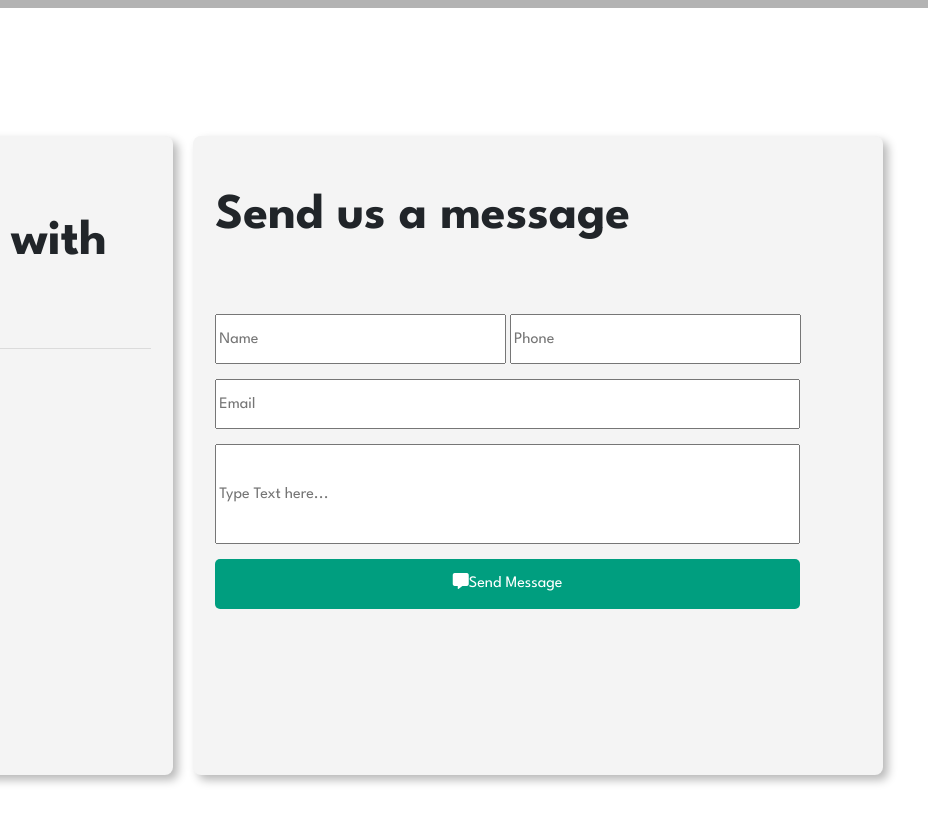
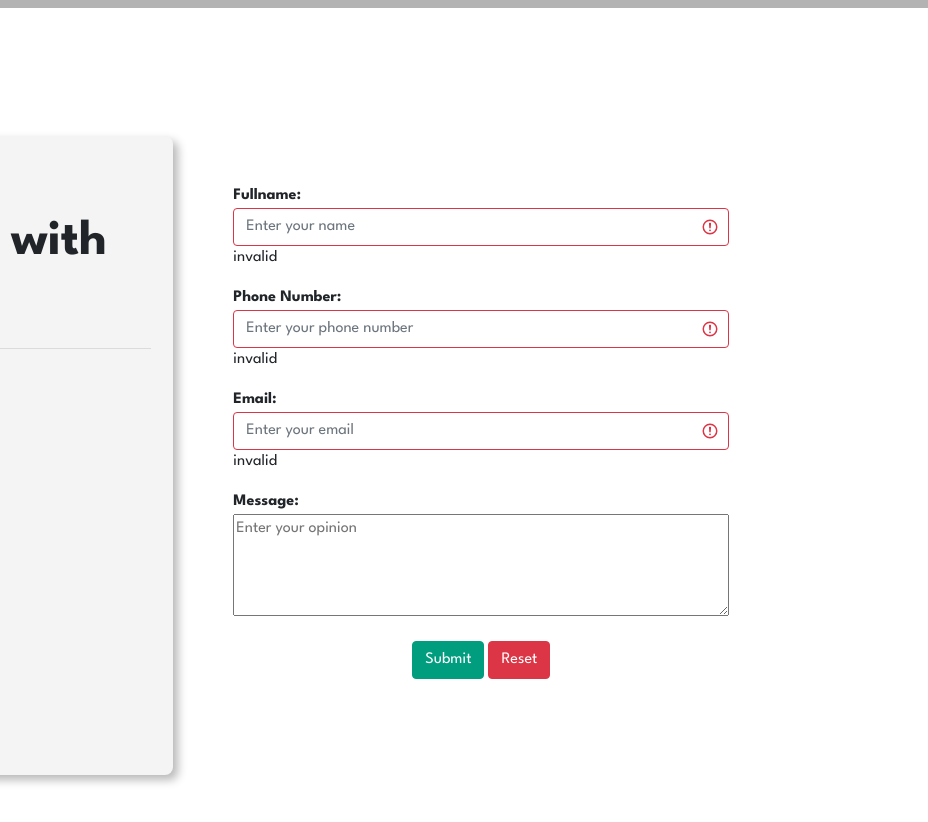
Before and after one commit to sajib9090/shikder-drug-house, a plain HTML site: page contact.html in a window 1280 px wide. Shown: the part 600-1422 px from the top of the page, 352-1280 px from the left. Drawn offline with Linux system fonts and the light colour scheme; a script that the page names is missing.

Commit message:
pharmacy

```diff
--- a/contact.css
+++ b/contact.css
@@ -71,55 +71,7 @@
     margin-top: 0;
     margin-bottom: 0rem;
 }
-.sendMessage{
 
-    width: 56%;
-    background-color: rgb(244, 244, 244);
-    box-shadow: 5px 5px 10px rgb(184, 184, 184);
-    border-radius: 8px;
-    margin-left: 20px;
-}
-.sendMessage-content{
-    padding: 50px 10px;
-}
-.sendMessage-content h1{
-    font-weight: bold;
-}
-.sendMessage-content-form{
-    padding: 40px 0;
-}
-#name{
-    width: 45%;
-    height: 50px;
-    margin-top: 20px;
-}
-#phone{
-    width: 45%;
-    height: 50px;
-    margin-top: 20px;
-}
-#email{
-    width: 90.5%;
-    height: 50px;
-    margin-top: 15px;
-}
-#message{
-    width: 90.5%;
-    height: 100px;
-    margin-top: 15px;
-}
-#send-msg{
-    width: 90.5%;
-    height: 50px;
-    margin-top: 15px;
-    border: none;
-    border-radius: 5px;
-    transition: 1s ease-in-out;
-}
-#send-msg:hover{
-    color: black;
-    background-color: gainsboro;
-}
 .addressMap{
     margin-top: 100px;
 }
--- a/contact.html
+++ b/contact.html
@@ -103,20 +103,37 @@
 
             </div>
             <div class="col-12 col-md-12 col-lg-6 sendMessage">
-              <div class="sendMessage-content">
-                <h1>Send us a message</h1>
-                <div class="sendMessage-content-form">
-                  <input type="text" name="" id="name" placeholder="Name" required>  <input type="text" name="" id="phone" placeholder="Phone" required>
-                  <br>
-                  <input type="text" name="" id="email" placeholder="Email" required>
-                  <br>
-                  <input type="text" id="message" placeholder="Type Text here..." required>
-                  <br>
-                  <button id="send-msg" class="btn-primary"><i class="fa-solid fa-message"></i>Send Message</button>
-
+              <form action="mailto:saifsajib97@gmail.com" method="post" enctype="text/plain" class="was-validated p-5">
+                <div class="form-group mb-3">
+                  <label for="fullname" class="fw-bold">Fullname:</label>
+                  <input class="form-control" type="text" name="" id="" required placeholder="Enter your name">
+                  <div class="valid-feedback">Valid</div>
+                  <div class="ivalid-feedback">invalid</div>
+                </div>
+                <div class="form-group mb-3">
+                  <label for="phone" class="fw-bold">Phone Number:</label>
+                  <input class="form-control" type="number" name="" id="" required placeholder="Enter your phone number">
+                  <div class="valid-feedback">Valid</div>
+                  <div class="ivalid-feedback">invalid</div>
+                </div>
+                <div class="form-group mb-3">
+                  <label for="email" class="fw-bold">Email:</label>
+                  <input class="form-control" type="email" name="" id="" required placeholder="Enter your email">
+                  <div class="valid-feedback">Valid</div>
+                  <div class="ivalid-feedback">invalid</div>
                 </div>
 
-              </div>
+                <div class="form-group mb-3">
+                  <label for="message" class="fw-bold">Message:</label>
+                  <br>
+                  <textarea class="w-100" name="" id="" cols="30" rows="4" placeholder="Enter your opinion"></textarea>
+                </div>
+                <div class="form-group mb-3 text-center">
+                  <input type="submit" value="Submit" class="btn btn-primary">
+                  <input type="reset" value="Reset" class="btn btn-danger">
+                </div>
+
+              </form>
 
             </div>
 
--- a/design.js
+++ /dev/null
@@ -1,61 +0,0 @@
-//animated text
-var TxtType = function(el, toRotate, period) {
-    this.toRotate = toRotate;
-    this.el = el;
-    this.loopNum = 0;
-    this.period = parseInt(period, 10) || 2000;
-    this.txt = '';
-    this.tick();
-    this.isDeleting = false;
-  };
-
-  TxtType.prototype.tick = function() {
-    var i = this.loopNum % this.toRotate.length;
-    var fullTxt = this.toRotate[i];
-
-    if (this.isDeleting) {
-    this.txt = fullTxt.substring(0, this.txt.length - 1);
-    } else {
-    this.txt = fullTxt.substring(0, this.txt.length + 1);
-    }
-
-    this.el.innerHTML = '<span class="wrap">'+this.txt+'</span>';
-
-    var that = this;
-    var delta = 200 - Math.random() * 100;
-
-    if (this.isDeleting) { delta /= 2; }
-
-    if (!this.isDeleting && this.txt === fullTxt) {
-    delta = this.period;
-    this.isDeleting = true;
-    } else if (this.isDeleting && this.txt === '') {
-    this.isDeleting = false;
-    this.loopNum++;
-    delta = 500;
-    }
-
-    setTimeout(function() {
-    that.tick();
-    }, delta);
-  };
-
-  window.onload = function() {
-    var elements = document.getElementsByClassName('typewrite');
-    for (var i=0; i<elements.length; i++) {
-        var toRotate = elements[i].getAttribute('data-type');
-        var period = elements[i].getAttribute('data-period');
-        if (toRotate) {
-          new TxtType(elements[i], JSON.parse(toRotate), period);
-        }
-    }
-    // INJECT CSS
-    var css = document.createElement("style");
-    css.type = "text/css";
-    css.innerHTML = ".typewrite > .wrap { border-right: 0.08em solid #fff}";
-    document.body.appendChild(css);
-<<<<<<< HEAD
-  };
-=======
-  };
->>>>>>> dfc2351f7ced30ebc1be9200c8e24c05ebc7041b
--- a/script.js
+++ b/script.js
@@ -13,3 +13,62 @@ if (close) {
         nav.classList.remove('active');
     })
 }
+
+
+//animated text
+var TxtType = function(el, toRotate, period) {
+    this.toRotate = toRotate;
+    this.el = el;
+    this.loopNum = 0;
+    this.period = parseInt(period, 10) || 2000;
+    this.txt = '';
+    this.tick();
+    this.isDeleting = false;
+  };
+
+  TxtType.prototype.tick = function() {
+    var i = this.loopNum % this.toRotate.length;
+    var fullTxt = this.toRotate[i];
+
+    if (this.isDeleting) {
+    this.txt = fullTxt.substring(0, this.txt.length - 1);
+    } else {
+    this.txt = fullTxt.substring(0, this.txt.length + 1);
+    }
+
+    this.el.innerHTML = '<span class="wrap">'+this.txt+'</span>';
+
+    var that = this;
+    var delta = 200 - Math.random() * 100;
+
+    if (this.isDeleting) { delta /= 2; }
+
+    if (!this.isDeleting && this.txt === fullTxt) {
+    delta = this.period;
+    this.isDeleting = true;
+    } else if (this.isDeleting && this.txt === '') {
+    this.isDeleting = false;
+    this.loopNum++;
+    delta = 500;
+    }
+
+    setTimeout(function() {
+    that.tick();
+    }, delta);
+  };
+
+  window.onload = function() {
+    var elements = document.getElementsByClassName('typewrite');
+    for (var i=0; i<elements.length; i++) {
+        var toRotate = elements[i].getAttribute('data-type');
+        var period = elements[i].getAttribute('data-period');
+        if (toRotate) {
+          new TxtType(elements[i], JSON.parse(toRotate), period);
+        }
+    }
+    // INJECT CSS
+    var css = document.createElement("style");
+    css.type = "text/css";
+    css.innerHTML = ".typewrite > .wrap { border-right: 0.08em solid #fff}";
+    document.body.appendChild(css);
+  };
```
